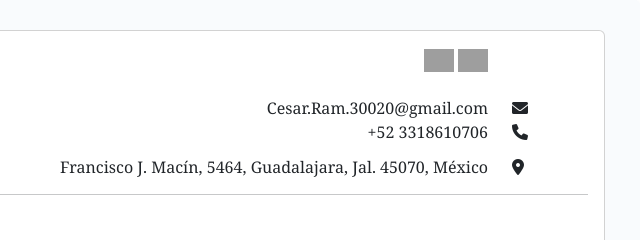
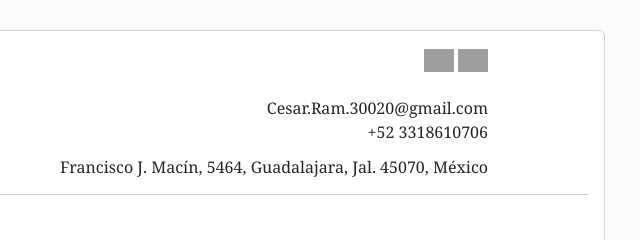
Before and after one commit to CesarRam30020/Resume, a plain HTML site: page index.html in a window 1280 px wide. Shown: the top 240 px of the page, 640-1280 px from the left. Drawn offline with Linux system fonts and the light colour scheme; grey boxes are pictures that could not be loaded.

Commit message:
delete icons

```diff
--- a/index.html
+++ b/index.html
@@ -36,12 +36,12 @@
                           <div class="col-5 offset-6 text-end" data-i18n="emailAddress">
                             <!-- Everything abot EmailAddress -->
                           </div>
-                          <i class='col-1 fas fa-envelope'></i>
+                          <!-- <i class='col-1 fas fa-envelope'></i> -->
 
                           <div class="col-5 offset-6 text-end" data-i18n="phoneNumber">
                             <!-- Everything abot PhoneNumber -->
                           </div>
-                          <i class='col-1 fas fa-phone'></i>
+                          <!-- <i class='col-1 fas fa-phone'></i> -->
 
                           <h2 class="col-6 name" data-i18n="name">
                             <!-- Everything abot Name -->
@@ -50,7 +50,7 @@
                           <div class="col-5 text-end" data-i18n="address">
                             <!-- Everything abot Address -->
                           </div>
-                          <i class='col-1 fas fa-map-marker-alt'></i>
+                          <!-- <i class='col-1 fas fa-map-marker-alt'></i> -->
                         </div>
 
                         <hr class="my-1" class="divider">
```
